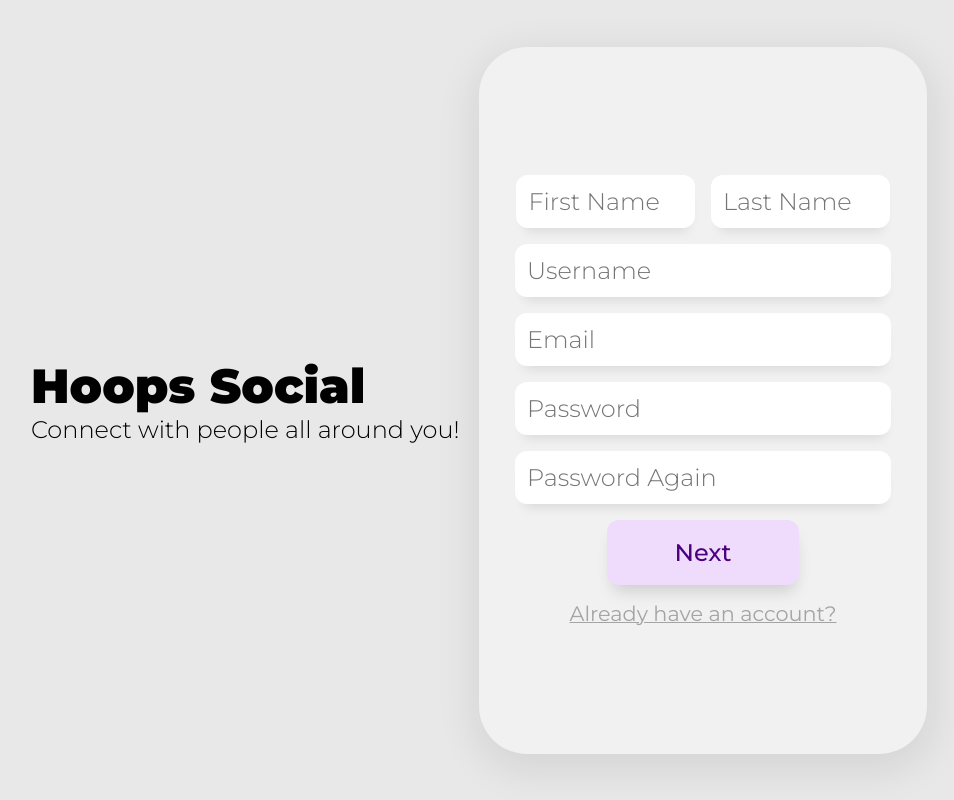
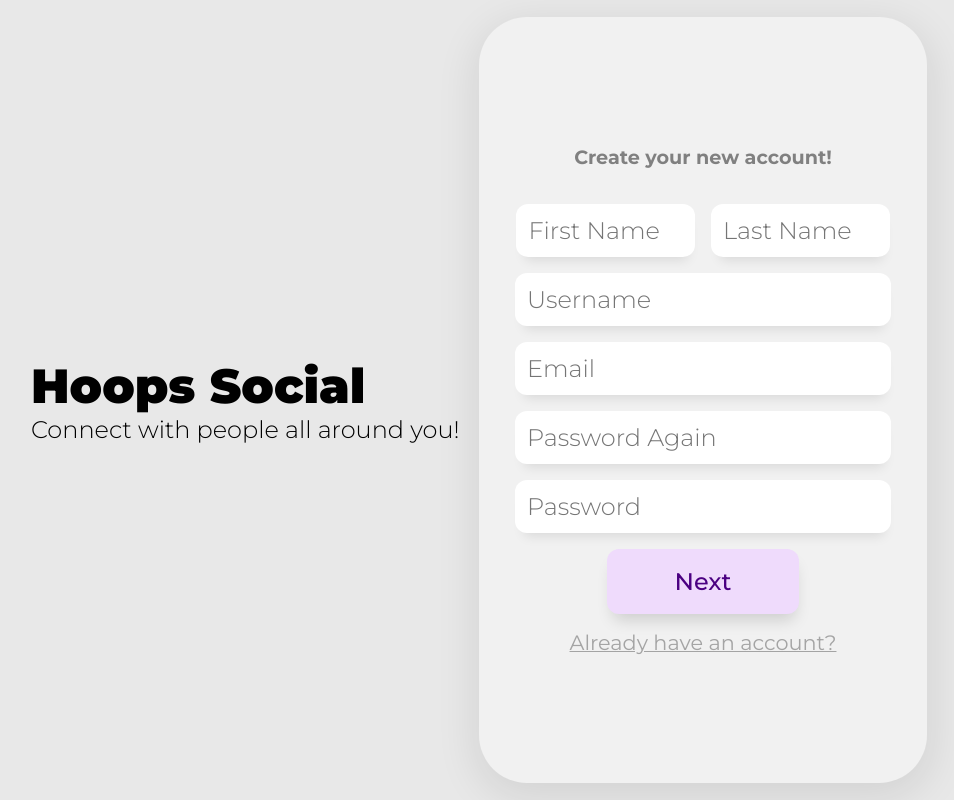
Before and after one commit to saadhzubairi/Social-Media-Application, a React (Create React App) app in the folder client/: page /register in a window 1280 px wide. Shown: the whole page, without its empty margins (161-1115 px from the left). Built offline with nearby package versions, Linux system fonts and the light colour scheme.

Commit message:
improved registration

```diff
--- a/client/src/pages/register/StepOne/StepOne.jsx
+++ b/client/src/pages/register/StepOne/StepOne.jsx
@@ -3,6 +3,9 @@ import { Link, NavLink } from "react-router-dom"
 import React, { useState } from 'react'
 import axios from "axios"
 function StepOne({ setStepTrack }) {
+    const [eexists, setEexists] = useState(false)
+    const [uexists, setUexists] = useState(false)
+    const [pNotSame, setpNotSame] = useState(false)
     const delay = (ms) => new Promise(resolve => setTimeout(resolve, ms));
     const [loading, setLoading] = useState(false)
     const [formData, setFormData] = useState({
@@ -19,11 +22,19 @@ function StepOne({ setStepTrack }) {
             ...formData,
             [event.target.name]: event.target.value,
         });
-        if (event.target.name === "username" && event.target.name.length !== 0) {
-            await axios.get(`/butterfly/checkUsername/${event.target.value}`).then(res => console.log(res.data)).catch(err => console.log(err))
+        if (event.target.name === "username" && event.target.value.length !== 0) {
+            await axios.get(`/butterfly/checkUsername/${event.target.value}`).then(res => setUexists(res.data.exists)).catch(err => console.log(err))
         }
-        if (event.target.name === "email" && event.target.name.length !== 0) {
-            await axios.get(`/butterfly/checkEmail/${event.target.value}`).then(res => console.log(res.data)).catch(err => console.log(err))
+        if (event.target.name === "email" && event.target.value.length !== 0) {
+            await axios.get(`/butterfly/checkEmail/${event.target.value}`).then(res => setEexists(res.data.exists)).catch(err => console.log(err))
+        }
+        if (event.target.name === "passwordV" && event.target.value.length !== 0) {
+            if (event.target.value !== formData.password) {
+                setpNotSame(true)
+            }
+            else {
+                setpNotSame(false)
+            }
         }
 
     };
@@ -41,24 +52,30 @@ function StepOne({ setStepTrack }) {
         setStepTrack(2)
     }
 
-    const prevPls = () => {
-        setStepTrack(1)
-    }
-
     return (
         <div>
             <form onSubmit={(e) => onSubmit(e)}>
                 <div className="registerBox">
+                    <div className={uexists || eexists || pNotSame ? "initText-angry" : "initText"}>
+                        {
+                            uexists && eexists ?
+                                " FAccounts with provided email and username already exist" :
+                                uexists ? "Username already exists, select a different username" :
+                                    eexists ? "An account is already associated with this email, use a different one" :
+                                        pNotSame ? "Passwords don't match" :
+                                            "Create your new account!"
+                        }
+                    </div>
                     <div className="nameBox">
                         <input type="text" name='fname' className="registerTextField" required onChange={handleChange} value={formData.fname} placeholder='First Name' />
                         <input type="text" name='lname' className="registerTextField" required onChange={handleChange} value={formData.lname} placeholder='Last Name' />
                     </div>
-                    <input type="text" autoComplete='off' name='username' className="registerTextField" required onChange={handleChange} value={formData.username} placeholder='Username' />
-                    <input type="email" autoComplete='off' name='email' className="registerTextField" required onChange={handleChange} value={formData.email} placeholder='Email' />
-                    <input type="password" autoComplete='off' name='passwordV' className="registerTextField" required placeholder='Password' />
+                    <input type="text" autoComplete='off' id={formData.username.length === 0 ? "normal" : uexists ? "redTF" : "greenTF"} name='username' className="registerTextField" required onChange={handleChange} value={formData.username} placeholder='Username' />
+                    <input type="email" autoComplete='off' id={formData.email.length === 0 ? "normal" : eexists ? "redTF" : "greenTF"} name='email' className="registerTextField" required onChange={handleChange} value={formData.email} placeholder='Email' />
                     <input type="password" autoComplete='off' name='password' className="registerTextField" required onChange={handleChange} value={formData.password} placeholder='Password Again' />
+                    <input type="password" autoComplete='off' name='passwordV' className="registerTextField" required placeholder='Password' onChange={handleChange} />
                     <div className="buttonClass">
-                        <button className="registerButton" type='submit'>{loading ? <CircularProgress color='inherit' /> : "Next"}</button>
+                        <button className="registerButton" type='submit' disabled={uexists || eexists || pNotSame ? true : false}>{loading ? <CircularProgress color='inherit' /> : "Next"}</button>
                     </div>
                     <NavLink to={"/"}>
                         <span className="forgotPassword" >Already have an account?</span>
--- a/client/src/pages/register/register.css
+++ b/client/src/pages/register/register.css
@@ -67,6 +67,7 @@
     -moz-box-shadow: 1px 11px 12px -8px rgba(0, 0, 0, 0.1);
     display: flex;
     width: 100%;
+    border: ;
 }
 
 .registerTextField:focus {
@@ -88,6 +89,8 @@
     cursor: pointer;
     transition: 300ms;
     width: 8em;
+    /* border: 2px solid transparent */
+    ;
 }
 
 .registerButton:hover {
@@ -118,19 +121,21 @@
     background-color: rgb(248, 237, 255);
 }
 
-#backButton{
+#backButton {
     color: crimson;
-    background-color:rgb(252, 222, 228);
-}
-#backButton:hover{
-
-    background-color:rgb(205, 182, 186);
-}
-#backButton:active{
-    background-color:rgb(249, 234, 237);
+    background-color: rgb(252, 222, 228);
 }
 
-.buttonClass{
+#backButton:hover {
+
+    background-color: rgb(205, 182, 186);
+}
+
+#backButton:active {
+    background-color: rgb(249, 234, 237);
+}
+
+.buttonClass {
     display: flex;
     gap: 1em;
 }
@@ -160,3 +165,35 @@
 select {
     width: 107% !important;
 }
+
+#redTF {
+    outline: dashed 2px red;
+    background-color: rgb(252, 236, 236);
+}
+
+#greenTF {
+    outline: dashed 2px green;
+    background-color: rgb(227, 255, 227);
+}
+
+.registerButton:disabled {
+    cursor: auto;
+    background-color: gainsboro;
+    color: gray;
+}
+
+.initText {
+    font-weight: bold;
+    font-size: 1.2em;
+    padding-bottom: 1em;
+    color: gray;
+    text-align: center;
+}
+
+.initText-angry {
+    color: brown;
+    font-weight: bold;
+    font-size: 1.2em;
+    padding-bottom: 1em;
+    text-align: center;
+}
```
